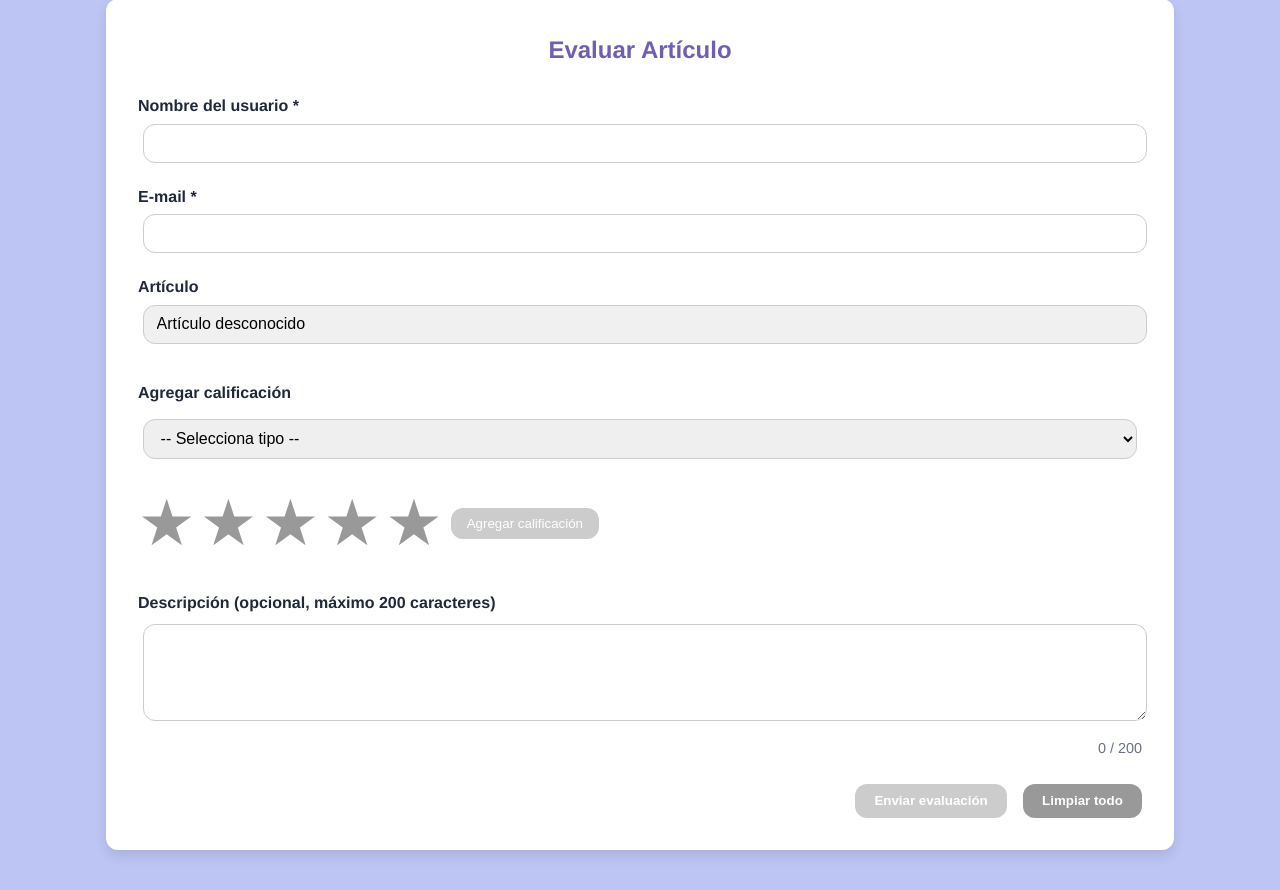
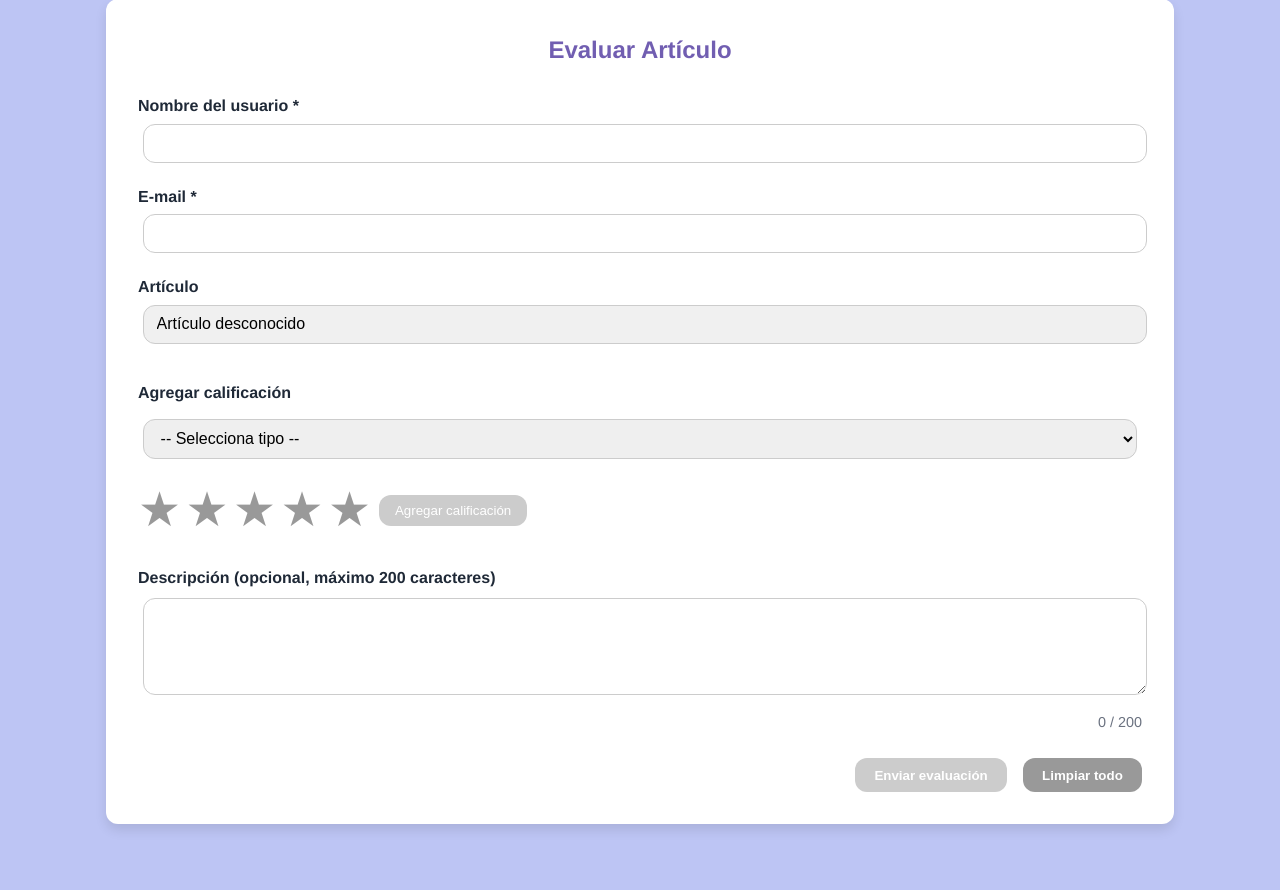
Before and after one commit to HopeJohn1134/Paradigmas_3_Trabajo_Integrador, a PHP site: page /evaluar.html in a window 1280 px wide. Shown: the part 163-1053 px from the top of the page. Run offline with PHP 8.4, Linux system fonts and the light colour scheme.

Commit message:
las estrellas eran muy grandes

```diff
--- a/css/evaluar.css
+++ b/css/evaluar.css
@@ -50,7 +50,7 @@ input[readonly] {
 }
 
 .stars span {
-    font-size: 4rem;
+    font-size: 3rem;
     cursor: pointer;
     /*lo que costó encontrar el pointer no tiene nombre*/
     color: #999999;
```
